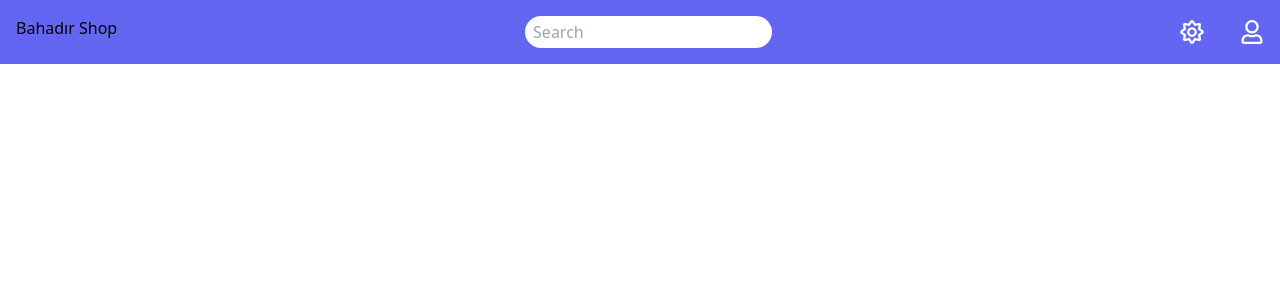
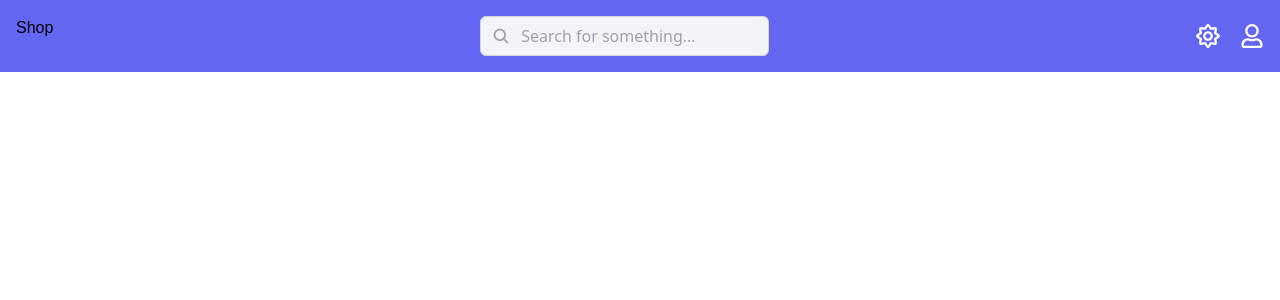
Before and after one commit to nurdoganbahadir/eCommarceExample, a Next.js app: page / in a window 1280 px wide. Shown: the top 300 px of the page. Built offline with nearby package versions, Linux system fonts and the light colour scheme.

Commit message:
search input güncellendi

```diff
--- a/src/app/layout.js
+++ b/src/app/layout.js
@@ -6,9 +6,7 @@ export const metadata = {
 export default function RootLayout({ children }) {
   return (
     <html lang="en" className="dark">
-      <body>
-        {children}
-      </body>
+      <body>{children}</body>
     </html>
   );
 }
--- a/src/components/Navbar/page.jsx
+++ b/src/components/Navbar/page.jsx
@@ -1,18 +1,23 @@
+import Head from "next/head";
 import { FaRegSun } from "react-icons/fa";
 import { FaRegUser } from "react-icons/fa";
+import { IoSearch } from "react-icons/io5";
 
 export default function Navbar() {
   return (
     <nav className="bg-indigo-500 flex justify-between p-4">
-      <div>Bahadır Shop</div>
-      <form>
+      <div className="hidden sm:block font-title">Shop</div>
+      <form className="relative max-w-md">
         <input
           type="search"
-          className="rounded-3xl h-8 p-2"
-          placeholder="Search"
+          className="w-full rounded-md h-10 pl-10 pr-4 text-gray-700 bg-gray-100 border border-gray-300 focus:outline-none focus:ring-2 focus:ring-amber-500 focus:border-amber-500 placeholder-gray-400"
+          placeholder="Search for something..."
         />
+        <span className="absolute inset-y-0 left-3 flex items-center text-gray-400">
+          <IoSearch size={18} />
+        </span>
       </form>
-      <div className="flex gap-9">
+      <div className="flex gap-5">
         <button>
           <FaRegSun className="text-white w-6 h-6 hover:text-indigo-400" />
         </button>
--- a/tailwind.config.js
+++ b/tailwind.config.js
@@ -8,9 +8,10 @@ module.exports = {
   ],
   theme: {
     extend: {
-      colors: {
-        background: "var(--background)",
-        foreground: "var(--foreground)",
+      colors: {},
+      fontFamily: {
+        title: ["Bungee Spice", "sans-serif"],
+        custom: ["Poppins", "Arial", "sans-serif"],
       },
     },
   },
```
Also changed, not shown: src/app/page.js (+4 -3 lines).
